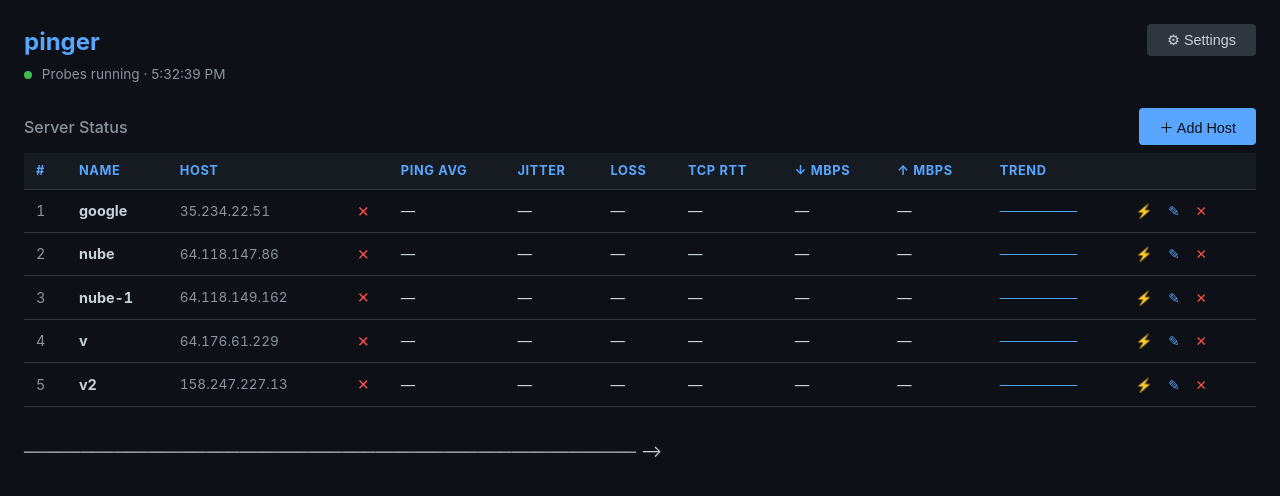
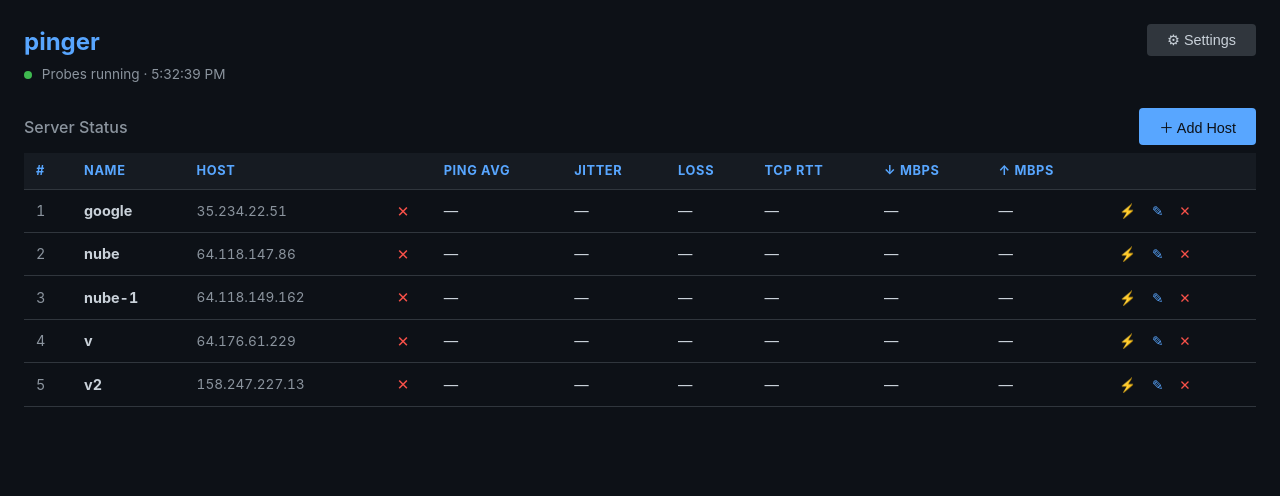
Before and after one commit to darwin-xu/pinger, a Flask app: page / in a window 1280 px wide. Shown: the top 496 px of the page. Run offline with Flask 3, Linux system fonts and the light colour scheme.

Commit message:
refactor: remove unused sparkline elements from index.html

```diff
--- a/templates/index.html
+++ b/templates/index.html
@@ -45,7 +45,6 @@
   .val-red    { color: var(--red); }
   .val-dim    { color: var(--text-dim); }
   .icon       { font-size: 1.1rem; text-align: center; }
-  .spark      { font-family: monospace; color: var(--cyan); letter-spacing: -1px; }
   .host-col   { color: var(--text-dim); font-size: 0.85rem; }
 
   /* ── Actions column ─────────────────────────────────── */
@@ -186,7 +185,7 @@
   <tr>
     <th>#</th><th>Name</th><th>Host</th><th></th>
     <th>Ping avg</th><th>Jitter</th><th>Loss</th><th>TCP RTT</th>
-    <th>↓ Mbps</th><th>↑ Mbps</th><th title="Mini sparkline of the last 10 ping latency measurements">Trend</th><th></th>
+    <th>↓ Mbps</th><th>↑ Mbps</th><th></th>
   </tr>
 </thead>
 <tbody id="host-rows">
@@ -213,7 +212,6 @@
   <td>{{ ('%0.1f ms' % t.rtt) if t.get('success') and t.rtt is not none else '—' }}</td>
   <td>{{ ('%0.0f' % ip.download_mbps) if ip.get('success') and ip.download_mbps is not none else '—' }}</td>
   <td>{{ ('%0.0f' % ip.upload_mbps) if ip.get('success') and ip.upload_mbps is not none else '—' }}</td>
-  <td class="spark">{{ ''.join(history.get(name, [])|map('string')|list)[:10] if history.get(name) else '——————————' }}</td>
   <td onclick="event.stopPropagation()">
     <button class="btn-sm btn-run" id="run-{{ loop.index0 }}" onclick="triggerIperf3({{ loop.index0 }})" title="Run bandwidth test now">⚡</button>
     <button class="btn-sm btn-edit" onclick="toggleEdit({{ loop.index0 }})">✎</button>
@@ -225,7 +223,7 @@
 </tr>
 <!-- inline edit row -->
 <tr class="edit-row" id="edit-{{ loop.index0 }}">
-<td colspan="12">
+<td colspan="11">
   <form method="POST" action="/hosts/{{ loop.index0 }}/edit" class="edit-form">
     <div class="form-group"><label>Name</label>
       <input name="name" value="{{ h.name }}" required></div>
@@ -259,7 +257,7 @@
   <div style="background:var(--surface);border:1px solid var(--border);border-radius:var(--radius);padding:16px;height:300px">
     <canvas id="history-chart"></canvas>
   </div>
-</div> ────────────────────────────────────────────────────── -->
+</div>
 <div class="modal-overlay" id="modal-add" onclick="closeModalIfBg(event, 'modal-add')">
   <div class="modal">
     <button class="modal-close" onclick="closeModal('modal-add')">✕</button>
@@ -330,6 +328,8 @@
 <script>
 // ── Chart state ───────────────────────────────────────────────────────────────
 let _chart = null;
+let _chartHost = null;
+let _chartTab  = null;
 let _selectedHost = null;
 let _selectedIdx  = null;
 let _historyCache = {};
@@ -433,7 +433,15 @@ function renderChart(name, tab) {
   }
 
   const ctx = document.getElementById('history-chart').getContext('2d');
+  // If the same host+tab is already showing, update data in place (no animation).
+  if (_chart && _chartHost === name && _chartTab === tab) {
+    _chart.data.datasets = datasets;
+    _chart.update('none');
+    return;
+  }
   if (_chart) { _chart.destroy(); _chart = null; }
+  _chartHost = name;
+  _chartTab  = tab;
   _chart = new Chart(ctx, {
     type: 'line',
     data: { datasets },
@@ -519,14 +527,13 @@ function refreshDashboard() {
         html += '<td class="' + cls(rtt, tw, tc) + '">'           + fmt(rtt, ' ms')  + '</td>';
         html += '<td class="' + cls(dl, bw, bc, true) + '">'      + fmt(dl, '', 0)   + '</td>';
         html += '<td class="' + cls(ul, bw, bc, true) + '">'      + fmt(ul, '', 0)   + '</td>';
-        html += '<td class="spark">——————————</td>';
         html += '<td onclick="event.stopPropagation()">';
         html += '<button class="btn-sm btn-run" id="run-'+i+'" onclick="triggerIperf3('+i+')" title="Run bandwidth test now">⚡</button> ';
         html += '<button class="btn-sm btn-edit" onclick="toggleEdit('+i+')">✎</button> ';
         html += '<form method="POST" action="/hosts/'+i+'/delete" style="display:inline" onsubmit="return confirm(\'Delete '+safeName+'?\')"><button class="btn-sm btn-delete" type="submit">✕</button></form>';
         html += '</td></tr>';
 
-        html += '<tr class="edit-row" id="edit-'+i+'"><td colspan="12">';
+        html += '<tr class="edit-row" id="edit-'+i+'"><td colspan="11">';
         html += '<form method="POST" action="/hosts/'+i+'/edit" class="edit-form">';
         html += '<div class="form-group"><label>Name</label><input name="name" value="'+h.name+'" required></div>';
         html += '<div class="form-group"><label>Host</label><input name="host" value="'+h.host+'" required></div>';
```
Also changed, not shown: 2 other files.
